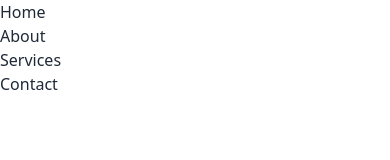
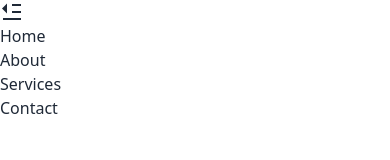
Before and after one commit to BorshaDevi/local-project-react, a React (Vite) app: page / in a window 390 px wide. Shown: the top 160 px of the page. Built offline with nearby package versions, Linux system fonts and the light colour scheme.

Commit message:
add function

```diff
--- a/package.json
+++ b/package.json
@@ -11,7 +11,8 @@
   },
   "dependencies": {
     "react": "^18.2.0",
-    "react-dom": "^18.2.0"
+    "react-dom": "^18.2.0",
+    "react-icons": "^5.0.1"
   },
   "devDependencies": {
     "@types/react": "^18.2.66",
--- a/src/Navbar/Navbar.jsx
+++ b/src/Navbar/Navbar.jsx
@@ -1,7 +1,14 @@
 import Navber from "./Navber/Navber";
-
+import { RiMenuFoldFill  } from "react-icons/ri";
+import { AiOutlineClose } from "react-icons/ai";
+import { useState } from "react";
+// import { useState } from "react";
 
 const Navbar = () => {
+    // const [open,setOpen] =useState(true)
+    // const [open,setOpen] = useState(true)
+
+    const [open,setOpen] =useState(true)
     const routes = [
         { id: 1, name: "Home", path: "/" },
         { id: 2, name: "About", path: "/about" },
@@ -9,8 +16,36 @@ const Navbar = () => {
         { id: 4, name: "Contact", path: "/contact" }
       ];
 
+    //   const handleClick =(e) => {
+    //     setOpen(e)
+    // }
+    const  handleOnOff=(e) =>{
+          setOpen(e)
+    }
+
     return (
         <div>
+            {/* <div className="text-2xl md:hidden" onClick={() => setOpen(!open)} >
+                {
+                    open === true ?   <RiMenuFoldFill /> :<AiOutlineClose />
+                }
+
+            </div> */}
+
+         {/* <div className=" text-2xl md:hidden " onClick={() =>handleClick(!open)}>
+            {
+                open === true? <RiMenuFoldFill/> : <AiOutlineClose/>
+            }
+
+
+         </div> */}
+          <div className="text-2xl md:hidden" onClick={() => handleOnOff(!open)}>
+            {
+                open === true?<RiMenuFoldFill /> :<AiOutlineClose/>
+            }
+
+
+          </div>
             <ul className="md:flex justify-center items-center">
 
             {
--- a/src/Navbar/Navber/Navber.jsx
+++ b/src/Navbar/Navber/Navber.jsx
@@ -1,5 +1,5 @@
 
-
+import PropTypes from "prop-types"
 const Navber = ({route}) => {
     const {name,path} =route
     return (
@@ -8,5 +8,8 @@ const Navber = ({route}) => {
         </li>
     );
 };
+Navber.propTypes={
+    route:PropTypes.object
+}
 
 export default Navber;
```
Also changed, not shown: 1 other file (tests, documents, lock files or other folders).
